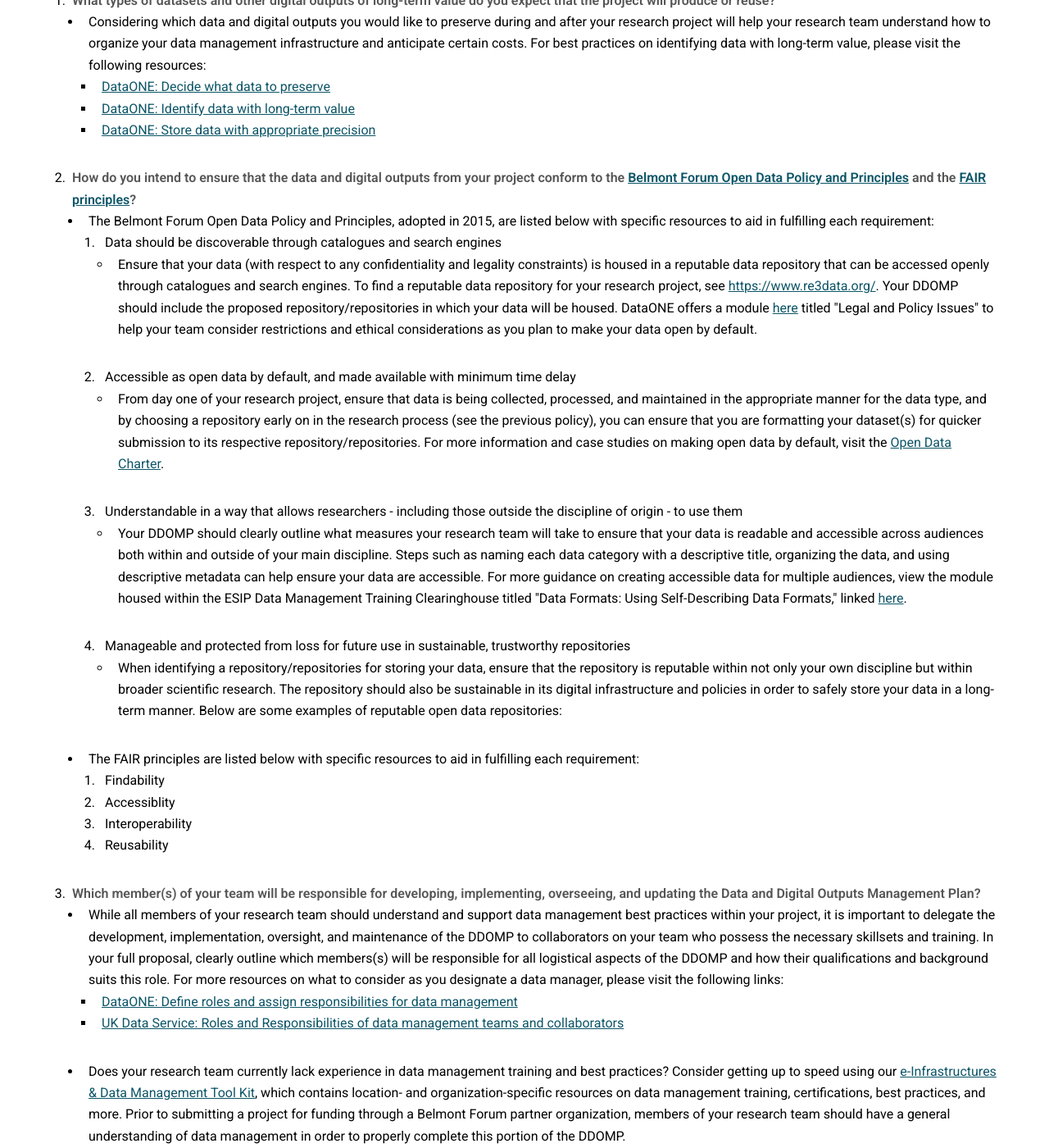
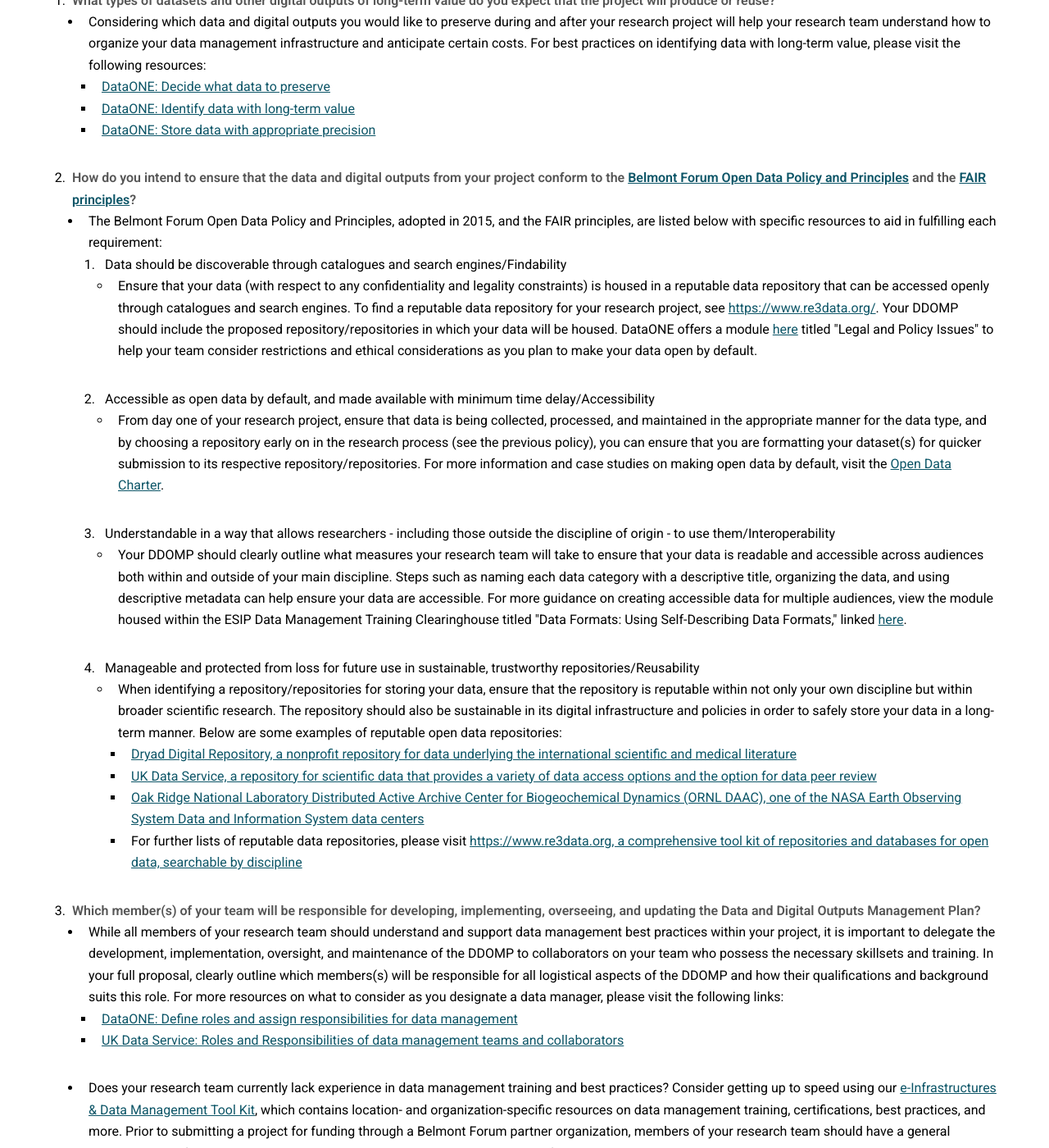
Before and after one commit to bfe-inf/toolkit, a Jekyll site: the page ddomp-fullproposal.html, which Jekyll copies as it is, in a window 1280 px wide and 1400 px high, scrolled down 917 px. Shown: the whole window at 82% size. Built offline with Jekyll 4.4.1, drawn with Linux system fonts in a browser that asks for light colours.

Commit message:
Update ddomp-fullproposal.html

```diff
--- a/ddomp-fullproposal.html
+++ b/ddomp-fullproposal.html
@@ -61,31 +61,30 @@
 							</ul>
 						<li><strong>How do you intend to ensure that the data and digital outputs from your project conform to the <a href="http://www.belmontforum.org/wp-content/uploads/2017/08/Belmont-Forum-Data-Policy-and-Principles.pdf" target="_blank">Belmont Forum Open Data Policy and Principles</a> and the <a href="https://www.nature.com/articles/sdata201618" target="_blank">FAIR principles</a>?</strong></li>
 							<ul>
-								<li>The Belmont Forum Open Data Policy and Principles, adopted in 2015, are listed below with specific resources to aid in fulfilling each requirement:</li>
+								<li>The Belmont Forum Open Data Policy and Principles, adopted in 2015, and the FAIR principles, are listed below with specific resources to aid in fulfilling each requirement:</li>
 									<ol>
-										<li>Data should be discoverable through catalogues and search engines</li>
+										<li>Data should be discoverable through catalogues and search engines/Findability</li>
 											<ul style="list-style-type:circle">
 												<li>Ensure that your data (with respect to any confidentiality and legality constraints) is housed in a reputable data repository that can be accessed openly through catalogues and search engines. To find a reputable data repository for your research project, see <a href="https://www.re3data.org/" target="_blank">https://www.re3data.org/</a>. Your DDOMP should include the proposed repository/repositories in which your data will be housed. DataONE offers a module <a href="https://www.dataone.org/education-modules" target="_blank">here</a> titled "Legal and Policy Issues" to help your team consider restrictions and ethical considerations as you plan to make your data open by default.</li>
 											</ul>
-										<li>Accessible as open data by default, and made available with minimum time delay</li>
+										<li>Accessible as open data by default, and made available with minimum time delay/Accessibility</li>
 											<ul style="list-style-type:circle">
 												<li>From day one of your research project, ensure that data is being collected, processed, and maintained in the appropriate manner for the data type, and by choosing a repository early on in the research process (see the previous policy), you can ensure that you are formatting your dataset(s) for quicker submission to its respective repository/repositories. For more information and case studies on making open data by default, visit the <a href="https://opendatacharter.net/" target="_blank">Open Data Charter</a>.</li>
 											</ul>
-										<li>Understandable in a way that allows researchers - including those outside the discipline of origin - to use them</li>
+										<li>Understandable in a way that allows researchers - including those outside the discipline of origin - to use them/Interoperability</li>
 											<ul style="list-style-type:circle">
 												<li> Your DDOMP should clearly outline what measures your research team will take to ensure that your data is readable and accessible across audiences both within and outside of your main discipline. Steps such as naming each data category with a descriptive title, organizing the data, and using descriptive metadata can help ensure your data are accessible. For more guidance on creating accessible data for multiple audiences, view the module housed within the ESIP Data Management Training Clearinghouse titled "Data Formats: Using Self-Describing Data Formats," linked <a href="http://commons.esipfed.org/node/1425" target="_blank">here</a>.</li>
 											</ul>
-										<li>Manageable and protected from loss for future use in sustainable, trustworthy repositories</li>
+										<li>Manageable and protected from loss for future use in sustainable, trustworthy repositories/Reusability</li>
 											<ul style="list-style-type:circle">
 												<li>When identifying a repository/repositories for storing your data, ensure that the repository is reputable within not only your own discipline but within broader scientific research. The repository should also be sustainable in its digital infrastructure and policies in order to safely store your data in a long-term manner. Below are some examples of reputable open data repositories:</li>
+													<ul style="list-style-type:square">
+														<li><a href="https://datadryad.org/" target="_blank">Dryad Digital Repository, a nonprofit repository for data underlying the international scientific and medical literature</a></li>
+														<li><a href="https://www.ukdataservice.ac.uk/deposit-data/how-to" target="_blank">UK Data Service, a repository for scientific data that provides a variety of data access options and the option for data peer review</a></li>
+														<li><a href="https://daac.ornl.gov/" target="_blank">Oak Ridge National Laboratory Distributed Active Archive Center for Biogeochemical Dynamics (ORNL DAAC), one of the NASA Earth Observing System Data and Information System data centers</a></li>
+														<li>For further lists of reputable data repositories, please visit <a href="https://www.re3data.org/" target="_blank">https://www.re3data.org, a comprehensive tool kit of repositories and databases for open data, searchable by discipline</a></li>
+													</ul>
 											</ul>
-									</ol>
-								<li>The FAIR principles are listed below with specific resources to aid in fulfilling each requirement:</li>
-									<ol>
-										<li>Findability</li>
-										<li>Accessiblity</li>
-										<li>Interoperability</li>
-										<li>Reusability</li>
 									</ol>
 							</ul>
 						<li><strong>Which member(s) of your team will be responsible for developing, implementing, overseeing, and updating the Data and Digital Outputs Management Plan?</strong></li>
```
